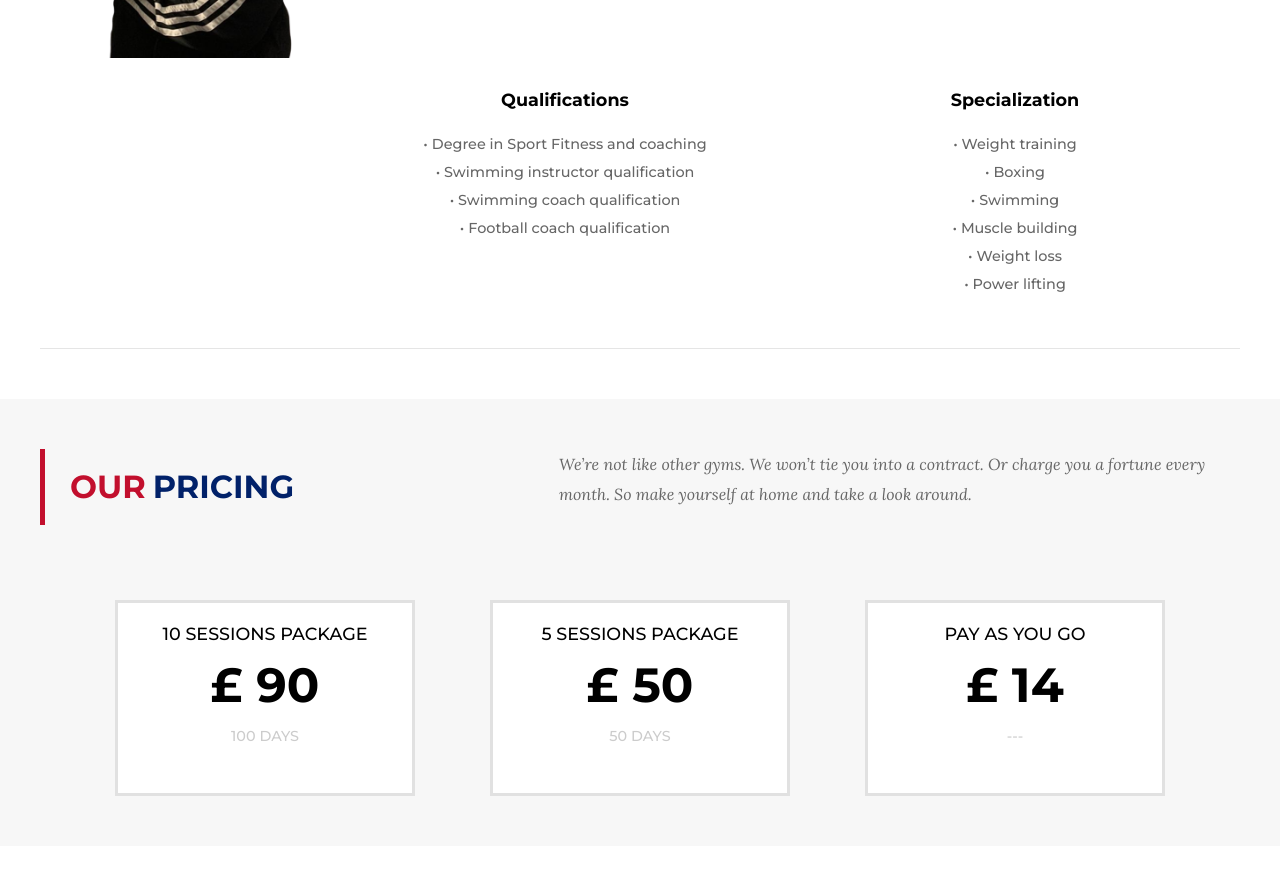
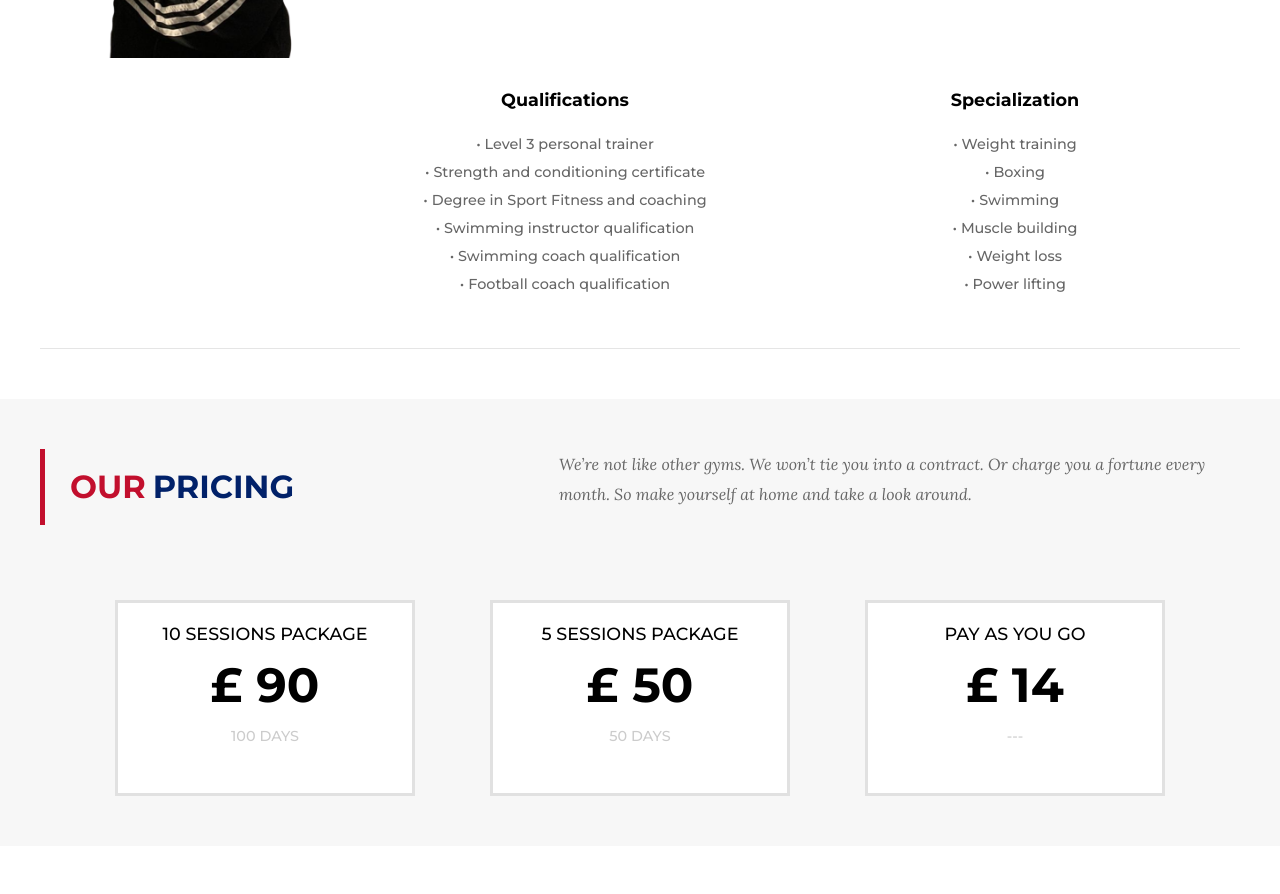
Before and after one commit to ufukcankurt/training-project, a React (Create React App) app: page / in a window 1280 px wide. Shown: the part 6340-7234 px from the top of the page. Built offline with nearby package versions, Linux system fonts and the light colour scheme.

Commit message:
feat(our-trainer): add qualifications for andrea

```diff
--- a/src/components/ourTrainer/OurTrainer.jsx
+++ b/src/components/ourTrainer/OurTrainer.jsx
@@ -34,7 +34,7 @@ const trainers = [
     description:
       "I’m a Certified Personal Trainer and a Physical Education instructor in a Special Needs School in Essex. I am a coach of 10+ years, run the strength and conditioning programs for several football teams, and instruct bootcamp classes for larger groups. I strongly believe in training your mind, body, and soul, as mental and physical wellness play an equal and vital role in your attitude towards life. My objective is to help clients build a comprehensive and holistic program that encompasses core strengthening, cardiovascular fitness, endurance, resistance, agility, and speed training. Ultimately, I want my clients to feel amazing and strong after every workout. I commit to a consistent and collaborative relationship geared towards my clients’ wellness goals.",
     qualifications: ["Level 2 fitness instructor", "Training for speed and power in sports", "Uefa B football coach", "Level one football scout", "First aid certificate", "SAQ certificate"],
-    specialization: ["Weight training", "Speed, agility, quickness", "Muscle building", "Fat loss", "Football training"],
+    specialization: ["Weight training", "Speed, agility, quickness", "Muscle building", "Fat loss", "Football training"],
     image: "./img/tony.png",
     facebook: "https://www.facebook.com/",
     twitter: "https://twitter.com/",
@@ -45,8 +45,8 @@ const trainers = [
     position: "Personal Trainer",
     description:
       "I am Andrea, an experienced and versatile sportsman passionate about helping individuals of all ages and backgrounds achieve their fitness goals. With a sports fitness and coaching degree, I have applied my skills as a swimming coach, personal trainer, boxing coach and weightlifting coach. My experience spans from children to adults, amateurs to competitive athletes, and all those in-between! Alongside my coaching and training services, I am here to provide ongoing support and motivation: a positive and empowering environment drives long-term success. Together, we can build a strong foundation of fitness and overall well-being!",
-    qualifications: ["Degree in Sport Fitness and coaching", "Swimming instructor qualification ", "Swimming coach qualification ", "Football coach qualification"],
-    specialization: ["Weight training", "Boxing", "Swimming", "Muscle building", "Weight loss", "Power lifting"],
+    qualifications: ["Level 3 personal trainer", "Strength and conditioning certificate", "Degree in Sport Fitness and coaching", "Swimming instructor qualification ", "Swimming coach qualification ", "Football coach qualification"],
+    specialization: ["Weight training", "Boxing", "Swimming", "Muscle building", "Weight loss", "Power lifting"],
     image: "./img/andrea.png",
     facebook: "https://www.facebook.com/",
     twitter: "https://twitter.com/",
```
